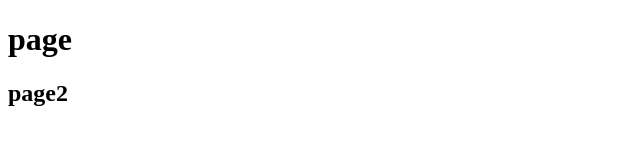
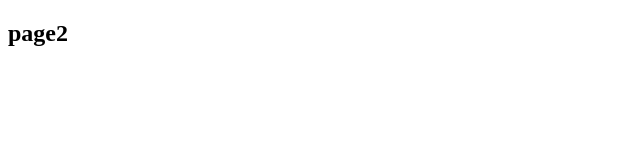
Before and after one commit to sofia-baranetska/my-project, a plain HTML site: page index.html in a window 1280 px wide. Shown: the whole page, without its empty margins (0-640 px from the left). Drawn offline with Linux system fonts and the light colour scheme.

```diff
--- a/index.html
+++ b/index.html
@@ -7,7 +7,6 @@
   <title>Document</title>
 </head>
 <body>
-  <h1>page</h1>
  <h2>page2</h2>
 </body>
 </html>
```
